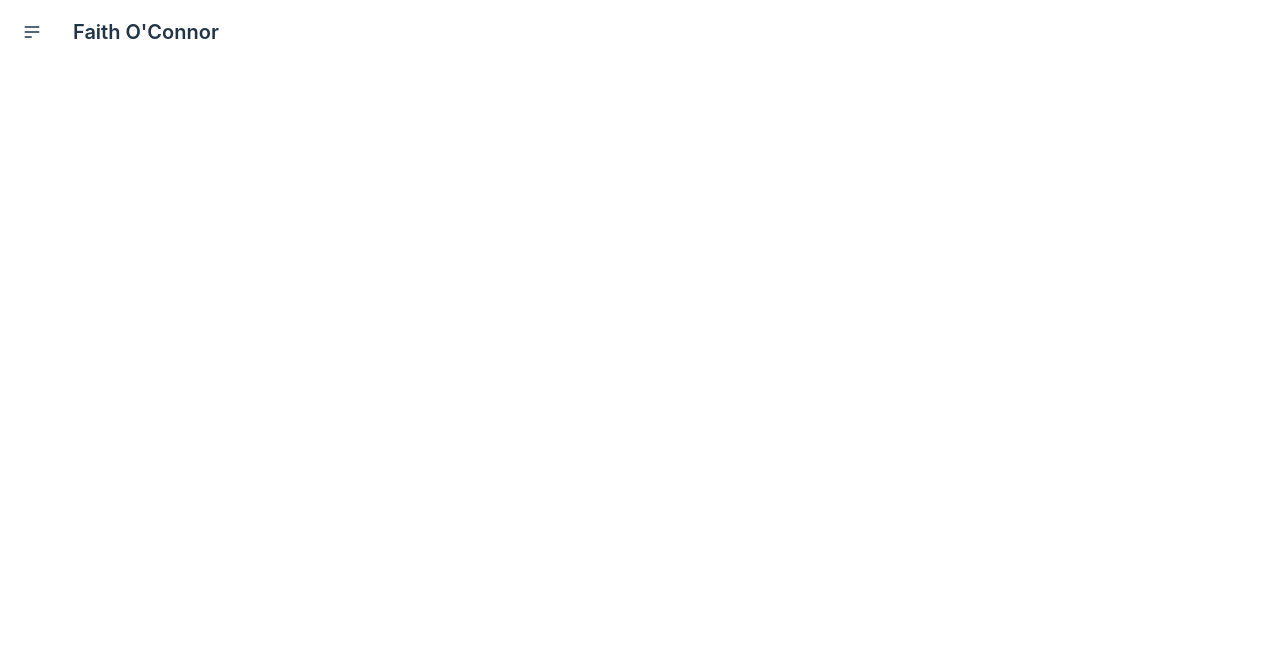
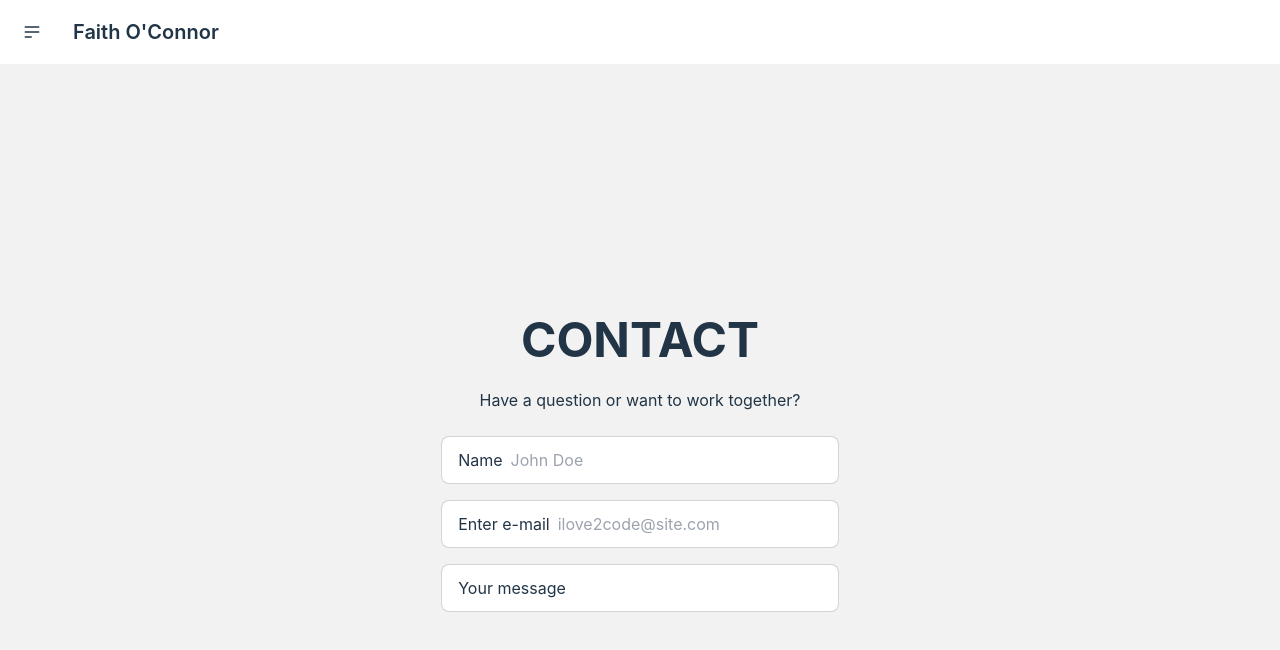
Before and after one commit to floconno/faith-o-portfolio, a React (Vite) app: page /Contact in a window 1280 px wide. Shown: the top 650 px of the page. Built offline with nearby package versions, Linux system fonts and the light colour scheme.

Commit message:
adding contact form to contact page

```diff
--- a/package.json
+++ b/package.json
@@ -11,6 +11,7 @@
   },
   "dependencies": {
     "@fortawesome/fontawesome-svg-core": "^6.5.2",
+    "@fortawesome/free-brands-svg-icons": "^6.5.2",
     "@fortawesome/free-solid-svg-icons": "^6.5.2",
     "@fortawesome/react-fontawesome": "^0.2.2",
     "@headlessui/react": "^2.0.4",
--- a/src/App.jsx
+++ b/src/App.jsx
@@ -1,6 +1,5 @@
 import React from 'react';
 import { Route, Routes } from 'react-router-dom';
-import './fontAwesome';
 import Home from './pages/Home';
 import AboutMe from './pages/AboutMe';
 import Projects from './pages/Projects';
--- /dev/null
+++ b/src/components/ContactForm.jsx
@@ -0,0 +1,22 @@
+import React from "react";
+
+const ContactForm = () => {
+  return (
+    <div>
+      <label className="input input-bordered flex items-center gap-2 mb-4">
+        Name
+        <input type="text" className="grow" placeholder="John Doe" />
+      </label>
+      <label className="input input-bordered flex items-center gap-2 mb-4">
+        Enter e-mail
+        <input type="text" className="grow" placeholder="ilove2code@site.com" />
+      </label>
+      <label className="input input-bordered flex items-center gap-2">
+        Your message
+        <input type="text" className="grow"/>
+      </label>
+    </div>
+  );
+};
+
+export default ContactForm;
--- a/src/components/SkillsHero.jsx
+++ b/src/components/SkillsHero.jsx
@@ -1,12 +1,30 @@
 import React from "react";
+import { FontAwesomeIcon } from '@fortawesome/react-fontawesome';
+import '../fontAwesome.js';
 
 const Skills = () => {
+
+    const skillsIcons = [
+        { name: 'LinkedIn', link: 'www.linkedin.com/in/faith-o-connor', icon: ['fab', 'linkedin'], color:'text-blue-700 hover:text-blue-800' }
+    ];
+
+    const renderSkillsIcons = () => {
+        return skillsIcons.map((skillsIcons, index) => (
+            <a key={index} href={skillsIcons.link} target='_blank' rel='noopener noreferrer'>
+                <FontAwesomeIcon icon={skillsIcons.icon} className={`h-8 w-8 ${skillsIcons.color} mx-2`} />
+            </a>
+        ));
+    };
+
     return (
         <div className="hero min-h-screen bg-base-200">
         <div className="hero-content flex-col lg:flex-row-reverse">
           <div>
             <h1 className="text-5xl font-bold">My Skills</h1>
             <p className="py-6">Provident cupiditate voluptatem et in. Quaerat fugiat ut assumenda excepturi exercitationem quasi.</p>
+            <div className="flex flex-wrap justify-center">
+            {renderSkillsIcons()}
+          </div>
           </div>
         </div>
       </div>
--- a/src/fontAwesome.js
+++ b/src/fontAwesome.js
@@ -1,5 +1,4 @@
+import { library } from '@fortawesome/fontawesome-svg-core';
+import { faTwitter, faGithub, faLinkedin } from '@fortawesome/free-brands-svg-icons';
 
-import { library } from '@fortawesome/fontawesome-svg-core';
-import { faCamera } from '@fortawesome/free-solid-svg-icons';
-
-library.add(faCamera);
+library.add(faTwitter, faGithub, faLinkedin);
--- a/src/pages/Contact.jsx
+++ b/src/pages/Contact.jsx
@@ -1,7 +1,21 @@
 import React from 'react';
+import ContactForm from '../components/ContactForm';
 
 
 const Contact = () => {
+  return (
+    <div className="hero bg-base-200 min-h-screen">
+      <div className="hero-content text-center">
+        <div className="max-w-md">
+          <h1 className="text-5xl font-bold">CONTACT</h1>
+          <p className="py-6">
+                Have a question or want to work together?
+          </p>
+          <ContactForm />
+        </div>
+      </div>
+    </div>
+  );
 };
 
 export default Contact;
--- a/src/pages/Projects.jsx
+++ b/src/pages/Projects.jsx
@@ -1,9 +1,4 @@
 import React from 'react';
-import rxImg from '../assets/images/rx-reflection-9623b73a46aa.herokuapp.com_.png';
-import blockImg from '../assets/images/block-buddies-e3447dd8369c.herokuapp.com_.png';
-import codeQImg from '../assets/images/floconno.github.io_code-quiz_.png';
-import workDayImg from '../assets/images/floconno.github.io_work-day-scheduler_.png';
-import ecommImg from '../assets/images/drive.google.com_file_d_1_p2i2beqb1lHknH8tVfJSaiF6BJoLFo6_view.png'
 import ProjectCard from '../components/ProjectCard';
 
 
@@ -12,7 +7,7 @@ import ProjectCard from '../components/ProjectCard';
         {
             title: 'Rx Reflection',
             text: 'Medication Tacker',
-            imageSrc: {rxImg},
+            imageSrc: 'src/assets/images/rx-reflection-9623b73a46aa.herokuapp.com_.png',
             link1: 'https://rx-reflection-9623b73a46aa.herokuapp.com/',
             link2: 'https://github.com/sfmacdonald/Rx-Reflection',
             button1Text: 'Visit the site!',
@@ -21,7 +16,7 @@ import ProjectCard from '../components/ProjectCard';
         {
             title: 'Block Buddies',
             text: 'Lego build tracker',
-            imageSrc: {blockImg},
+            imageSrc: 'src/assets/images/block-buddies-e3447dd8369c.herokuapp.com_.png',
             link1: 'https://block-buddies-e3447dd8369c.herokuapp.com/',
             link2: 'https://github.com/sfmacdonald/Block-Buddies',
             button1Text: 'Visit the site!',
@@ -30,7 +25,7 @@ import ProjectCard from '../components/ProjectCard';
         {
             title: 'Coding Quiz',
             text: 'A quiz to test your coding knowledge',
-            imageSrc: {codeQImg},
+            imageSrc: 'src/assets/images/floconno.github.io_code-quiz_.png',
             link1: 'https://floconno.github.io/code-quiz/',
             link2: 'https://github.com/floconno/code-quiz',
             button1Text: 'Visit the site!',
@@ -39,7 +34,7 @@ import ProjectCard from '../components/ProjectCard';
         {
             title: 'Work Day Scheduler',
             text: 'Help you schedule your work day',
-            imageSrc: {workDayImg},
+            imageSrc: 'src/assets/images/floconno.github.io_work-day-scheduler_.png',
             link1: 'https://floconno.github.io/work-day-scheduler/',
             link2: 'https://github.com/floconno/work-day-scheduler',
             button1Text: 'Visit the site!',
@@ -48,7 +43,7 @@ import ProjectCard from '../components/ProjectCard';
         {
             title: 'E-commerce Back End',
             text: 'ORM for the backend of an e-commerce site',
-            imageSrc: {ecommImg},
+            imageSrc: 'src/assets/images/drive.google.com_file_d_1_p2i2beqb1lHknH8tVfJSaiF6BJoLFo6_view.png',
             link1: 'https://drive.google.com/file/d/1_p2i2beqb1lHknH8tVfJSaiF6BJoLFo6/view',
             link2: 'https://github.com/floconno/ecom-backend',
             button1Text: 'Check out the demo!',
```
Also changed, not shown: src/assets/images/floconno.github.io_work-day-scheduler_.png, 1 other file (tests, documents, lock files or other folders).
